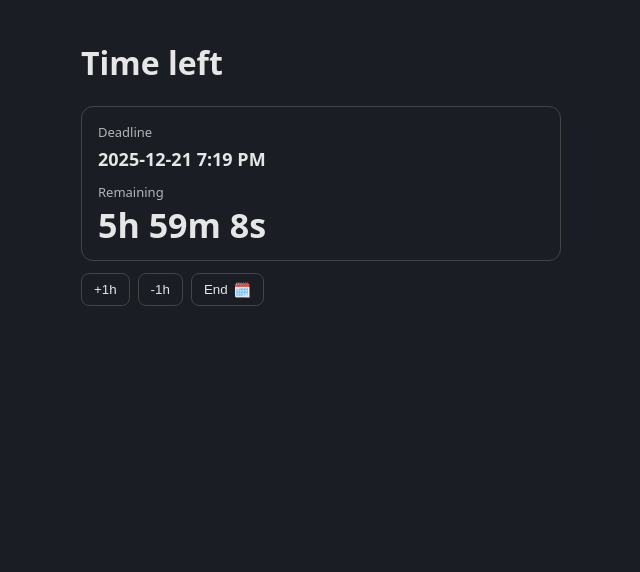
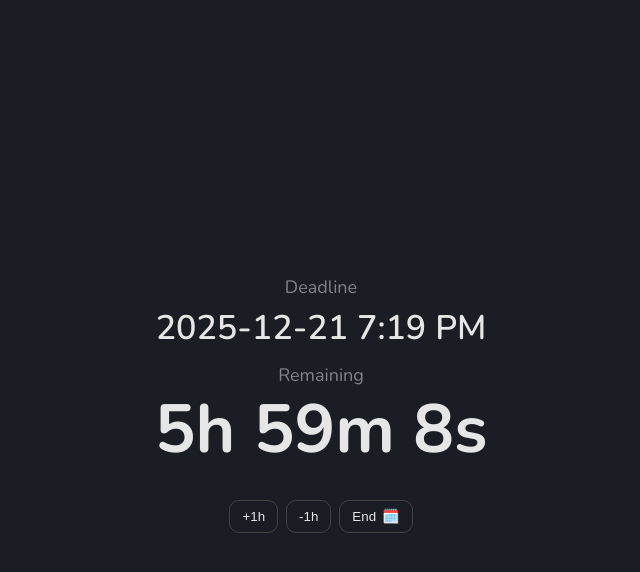
Before and after one commit to weiying-chen/work, a React (Vite) app: page / in a window 1280 px wide. Shown: the top 572 px of the page, without its empty margins (319-959 px from the left). Built offline with nearby package versions, Linux system fonts and the light colour scheme.

Commit message:
Center elements in layout

```diff
--- a/index.html
+++ b/index.html
@@ -2,6 +2,11 @@
 <html lang="en">
   <head>
     <meta charset="UTF-8" />
+
+    <link rel="preconnect" href="https://fonts.googleapis.com">
+    <link rel="preconnect" href="https://fonts.gstatic.com" crossorigin>
+    <link href="https://fonts.googleapis.com/css2?family=Nunito:wght@400;600;700&display=swap" rel="stylesheet">
+
     <link rel="icon" type="image/svg+xml" href="/vite.svg" />
     <meta name="viewport" content="width=device-width, initial-scale=1.0" />
     <title>work</title>
--- a/src/App.tsx
+++ b/src/App.tsx
@@ -93,9 +93,7 @@
 
   return (
     <div className="app">
-      <h1>Time left</h1>
-
-      <div className="card">
+      <div className="main">
         <div className="label">Deadline</div>
         <div className="end">{fmtDateTime(end)}</div>
 
--- a/src/index.css
+++ b/src/index.css
@@ -5,41 +5,44 @@
 
 body {
   margin: 0;
-  font-family: system-ui, -apple-system, Segoe UI, Roboto, sans-serif;
+  font-family: 'Nunito', system-ui, -apple-system, Segoe UI, Roboto, sans-serif;
   background: #1a1d24;
   color: #e6e6e6;
 }
 
 /* Layout */
 .app {
-  max-width: 520px;
   padding: 20px;
-  margin: 0 auto;
+  min-height: 100vh;
+  display: flex;
+  flex-direction: column;
+  justify-content: center;
 }
 
 /* Card */
-.card {
-  border: 1px solid #444;
+.main {
+  border: 0;
   border-radius: 12px;
-  padding: 16px;
+  padding: 20px;
   margin-bottom: 12px;
+  text-align: center;
 }
 
 /* Text */
 .label {
-  font-size: 13px;
-  opacity: 0.75;
+  font-size: 18px;
+  opacity: 0.5;
   margin-bottom: 6px;
 }
 
 .end {
-  font-size: 18px;
+  font-size: 34px;
   font-weight: 600;
   margin-bottom: 12px;
 }
 
 .remaining {
-  font-size: 34px;
+  font-size: 68px;
   font-weight: 700;
   line-height: 1.1;
 }
@@ -55,6 +58,7 @@
   display: flex;
   gap: 8px;
   flex-wrap: wrap;
+  justify-content: center;
   margin-bottom: 12px;
 }
 
@@ -62,7 +66,7 @@
   background: #1a1d24;
   color: #e6e6e6;
   border: 1px solid #444;
-  border-radius: 8px;
+  border-radius: 10px;
   padding: 8px 12px;
   cursor: pointer;
 }
```
